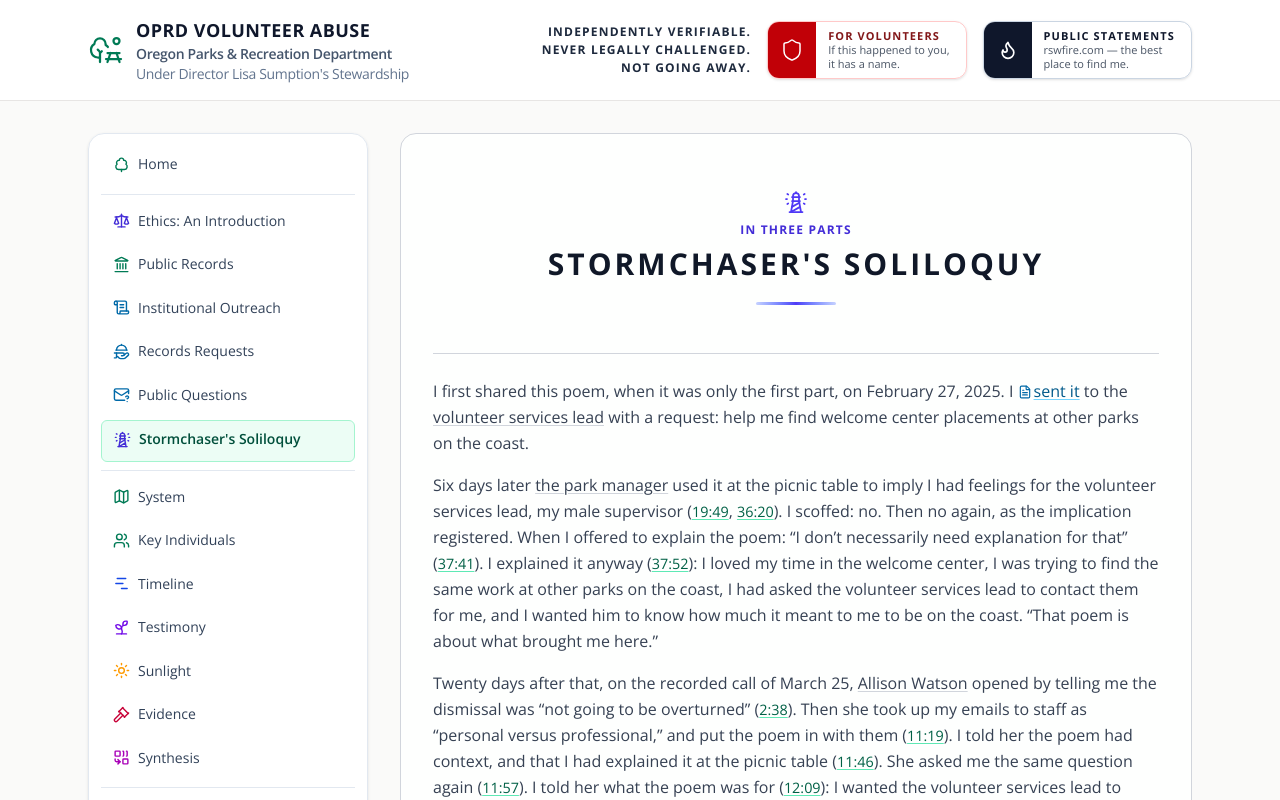
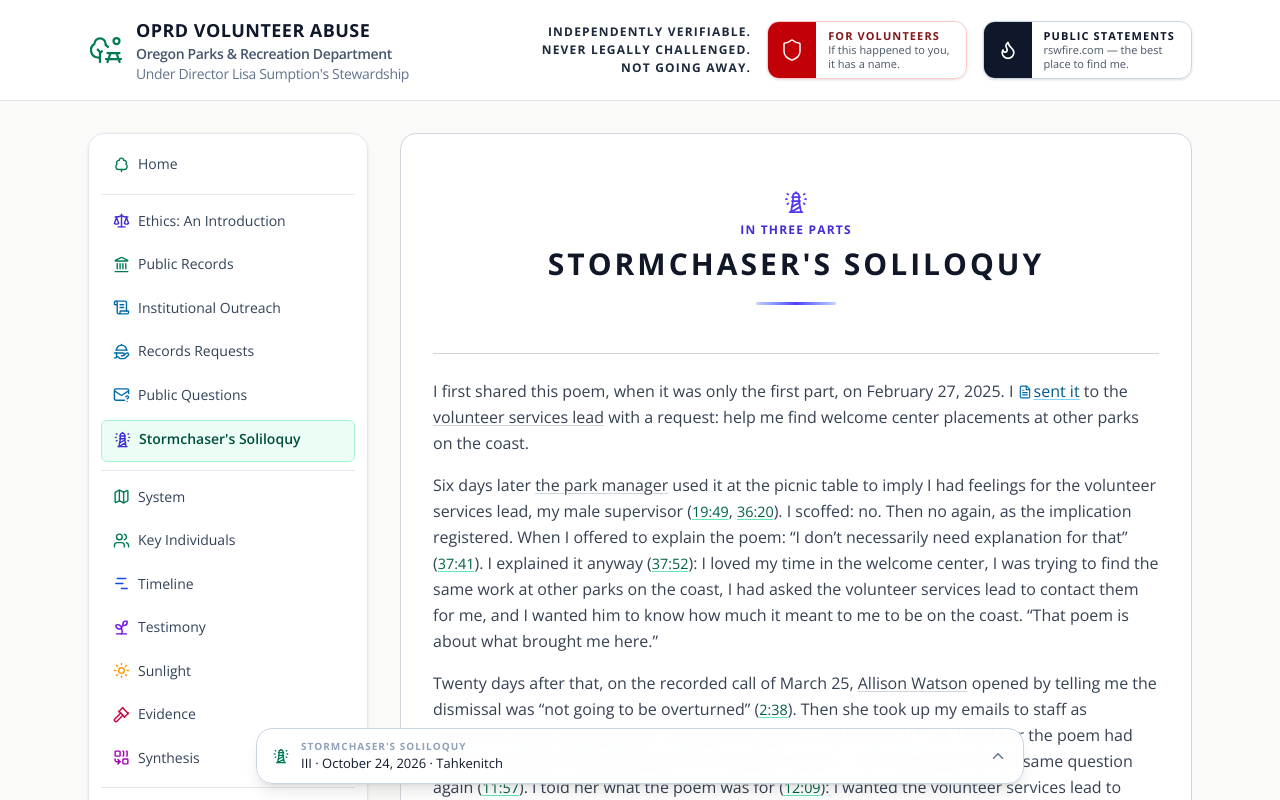
Before and after one commit to rswfire/rswfire.oprd, a Next.js app: page /soliloquy in a window 1280 px wide. Shown: the top 800 px of the page. Built offline with nearby package versions, Linux system fonts and the light colour scheme.

Commit message:
Soliloquy: contents bar

```diff
--- a/app/(archive)/soliloquy/page.tsx
+++ b/app/(archive)/soliloquy/page.tsx
@@ -6,6 +6,7 @@ import Cite from "@/components/Cite";
 import Icon from "@/components/Icon";
 import PersonLink from "@/components/PersonLink";
 import Moment from "@/components/player/Moment";
+import SoliloquyToc from "@/components/SoliloquyToc";
 
 const PICNIC = "01JNK2TKG01JTERAMB7J6AKPK1";
 const CALL = "01JQ59R3S0SHQ18E23BC0BM696";
@@ -320,7 +321,7 @@ export default function StormchasersSoliloquyPage() {
             title="STORMCHASER'S SOLILOQUY"
             subtitle="IN THREE PARTS"
         >
-            <div className="space-y-4 text-base text-gray-700 leading-relaxed">
+            <div id="preamble" data-toc="Preamble" className="space-y-4 text-base text-gray-700 leading-relaxed">
                 <p>
                     I first shared this poem, when it was only the first part, on February 27, 2025. I{" "}
                     <Cite ulid="01JN5AXYC0SD3DEBEQ8TYBCQ99">sent it</Cite> to the <PersonLink name="volunteer services lead" />{" "}
@@ -384,7 +385,13 @@ export default function StormchasersSoliloquyPage() {
             </div>
 
             {movements.map((movement) => (
-                <section key={movement.number} className="mt-16 border-t border-gray-200 pt-10">
+                <section
+                    key={movement.number}
+                    id={`part-${movement.number}`}
+                    data-toc={`${movement.date} · ${movement.place}`}
+                    data-toc-num={movement.number}
+                    className="mt-16 border-t border-gray-200 pt-10"
+                >
                     <div className="mb-8">
                         <div className="text-2xl font-bold uppercase tracking-widest text-emerald-700">
                             {movement.number}
@@ -412,6 +419,7 @@ export default function StormchasersSoliloquyPage() {
                     rswfire.com: signal analysis
                 </a>
             </div>
+            <SoliloquyToc />
         </SectionPage>
     );
 }
--- /dev/null
+++ b/components/SoliloquyToc.tsx
@@ -0,0 +1,133 @@
+"use client";
+
+// components/SoliloquyToc.tsx
+//
+// The Key Individuals contents bar, for the poem: the preamble and its three
+// parts, read off the page, with the part the reader is at shown in the bar.
+// Opening the list jumps to one.
+import { useCallback, useEffect, useRef, useState } from "react";
+import Icon from "@/components/Icon";
+
+interface Entry {
+    id: string;
+    label: string;
+    /** A part's number; the preamble has none. */
+    num: string;
+}
+
+export default function SoliloquyToc() {
+    const [entries, setEntries] = useState<Entry[]>([]);
+    const [active, setActive] = useState<number | null>(null);
+    const [open, setOpen] = useState(false);
+    const listRef = useRef<HTMLDivElement | null>(null);
+
+    // Read the parts from the rendered page, in order, once, after mount.
+    useEffect(() => {
+        const out: Entry[] = [{ id: "__top", label: "Top", num: "" }];
+        document.querySelectorAll<HTMLElement>("[data-toc]").forEach((el) => {
+            out.push({ id: el.id, label: el.dataset.toc ?? el.id, num: el.dataset.tocNum ?? "" });
+        });
+        setEntries(out);
+    }, []);
+
+    // The part the reader is at: the last one whose top has passed the middle of the screen.
+    useEffect(() => {
+        if (entries.length === 0) return;
+        let raf = 0;
+        const measure = () => {
+            raf = 0;
+            const line = window.innerHeight / 2;
+            let a: number | null = null;
+            entries.forEach((e, i) => {
+                if (i === 0) return;
+                const el = document.getElementById(e.id);
+                if (el && el.getBoundingClientRect().top <= line) a = i;
+            });
+            setActive(a);
+        };
+        const onScroll = () => { if (!raf) raf = window.requestAnimationFrame(measure); };
+        measure();
+        window.addEventListener("scroll", onScroll, { passive: true });
+        return () => { window.removeEventListener("scroll", onScroll); if (raf) window.cancelAnimationFrame(raf); };
+    }, [entries]);
+
+    // Open list: the page behind it is frozen.
+    useEffect(() => {
+        if (!open) return;
+        const { overflow } = document.body.style;
+        document.body.style.overflow = "hidden";
+        return () => { document.body.style.overflow = overflow; };
+    }, [open]);
+
+    // Keep the open list scrolled to the part the reader is at.
+    useEffect(() => {
+        if (!open || !listRef.current) return;
+        const row = listRef.current.querySelector<HTMLElement>(`[data-i="${active ?? 0}"]`);
+        row?.scrollIntoView({ block: "nearest", behavior: "smooth" });
+    }, [open, active]);
+
+    const jump = useCallback((id: string) => {
+        setOpen(false);
+        if (id === "__top") {
+            window.scrollTo({ top: 0, behavior: "smooth" });
+            return;
+        }
+        const el = document.getElementById(id);
+        if (!el) return;
+        window.scrollTo({ top: el.getBoundingClientRect().top + window.scrollY - 80, behavior: "smooth" });
+    }, []);
+
+    const current = active === null ? null : entries[active];
+
+    return (
+        <>
+            {open && <div onClick={() => setOpen(false)} className="fixed inset-0 z-[69] bg-slate-900/10" aria-hidden />}
+            <div className="pointer-events-none fixed inset-x-0 bottom-0 z-[70] flex justify-center px-2 pb-2 sm:px-4 sm:pb-4">
+                <div className="pointer-events-auto w-full max-w-3xl overflow-hidden rounded-2xl border border-slate-300 bg-white/95 shadow-lg backdrop-blur">
+                    {open && (
+                        <div ref={listRef} className="max-h-[45vh] overflow-y-auto border-b border-slate-200 py-1">
+                            {entries.map((e, i) => (
+                                <button
+                                    key={e.id}
+                                    data-i={i}
+                                    onClick={() => jump(e.id)}
+                                    className={`flex w-full items-center gap-3 px-4 py-2 text-left text-[13px] hover:bg-slate-50 ${i === active ? "text-emerald-800" : "text-slate-700"}`}
+                                >
+                                    {i === 0 ? (
+                                        <Icon name="ChevronUp" className="shrink-0 text-slate-400" size={16} strokeWidth={2.5} />
+                                    ) : (
+                                        <span className={`w-6 shrink-0 text-center font-mono text-[11px] font-bold ${i === active ? "text-emerald-700" : "text-slate-400"}`}>
+                                            {e.num}
+                                        </span>
+                                    )}
+                                    <span className="min-w-0">
+                                        <span className={`block leading-snug ${i === active ? "font-semibold" : ""}`}>
+                                            {e.label}
+                                        </span>
+                                    </span>
+                                </button>
+                            ))}
+                        </div>
+                    )}
+                    <button
+                        onClick={() => setOpen((o) => !o)}
+                        className="flex w-full items-center gap-3 px-4 py-2.5 text-left"
+                        aria-expanded={open}
+                        aria-label="Contents"
+                    >
+                        <Icon name="Lighthouse" className="shrink-0 text-emerald-700" size={16} strokeWidth={2} />
+                        <span className="min-w-0 flex-1">
+                            <span className="block text-[10px] font-bold uppercase tracking-widest text-slate-400">
+                                {current ? "Stormchaser's Soliloquy" : "Contents"}
+                            </span>
+                            <span className="block truncate font-mono text-[13px] text-slate-900">
+                                {current ? (current.num ? `${current.num} · ${current.label}` : current.label.toUpperCase()) : "STORMCHASER'S SOLILOQUY"}
+                            </span>
+                        </span>
+                        <Icon name={open ? "ChevronDown" : "ChevronUp"} className="shrink-0 text-slate-500" size={18} strokeWidth={2} />
+                    </button>
+                </div>
+            </div>
+        </>
+    );
+}
```
